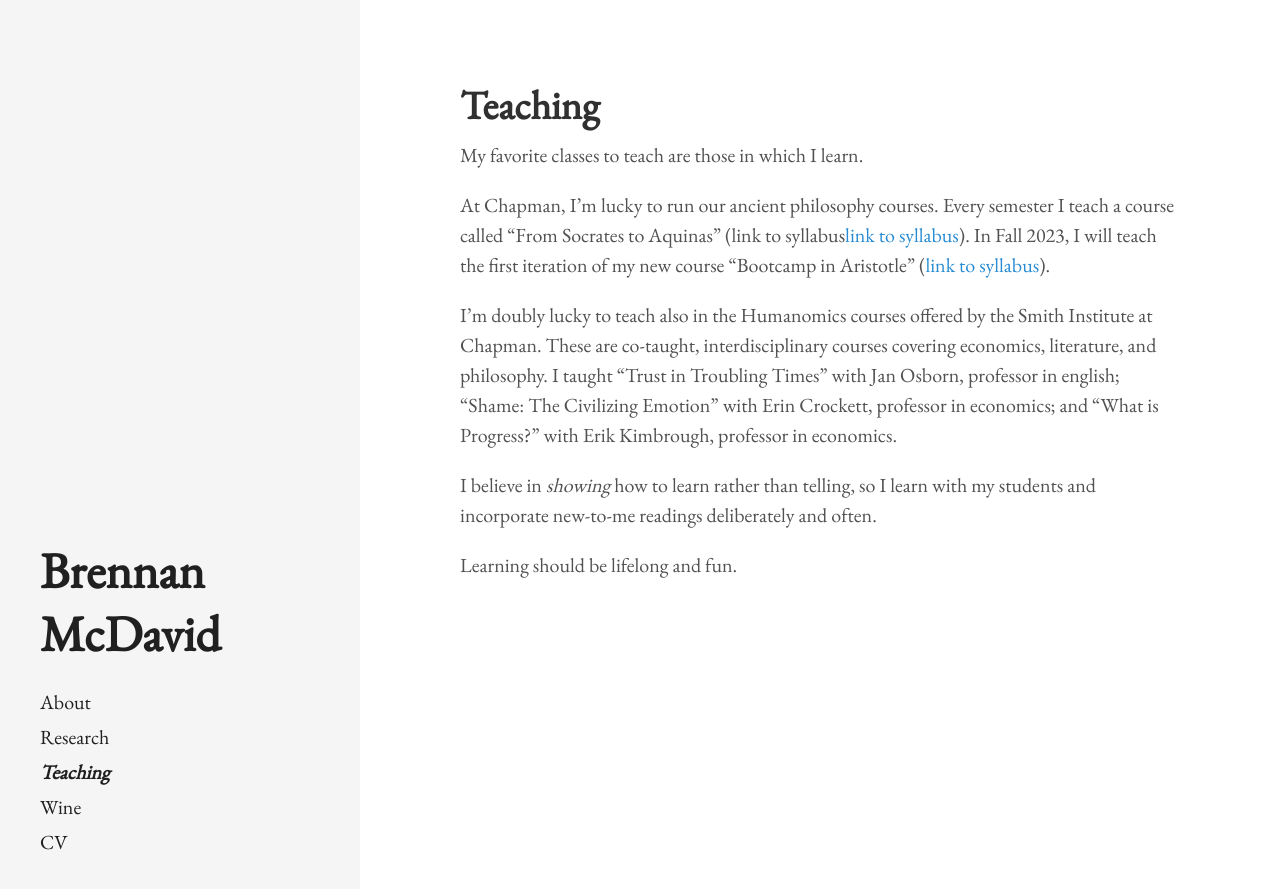
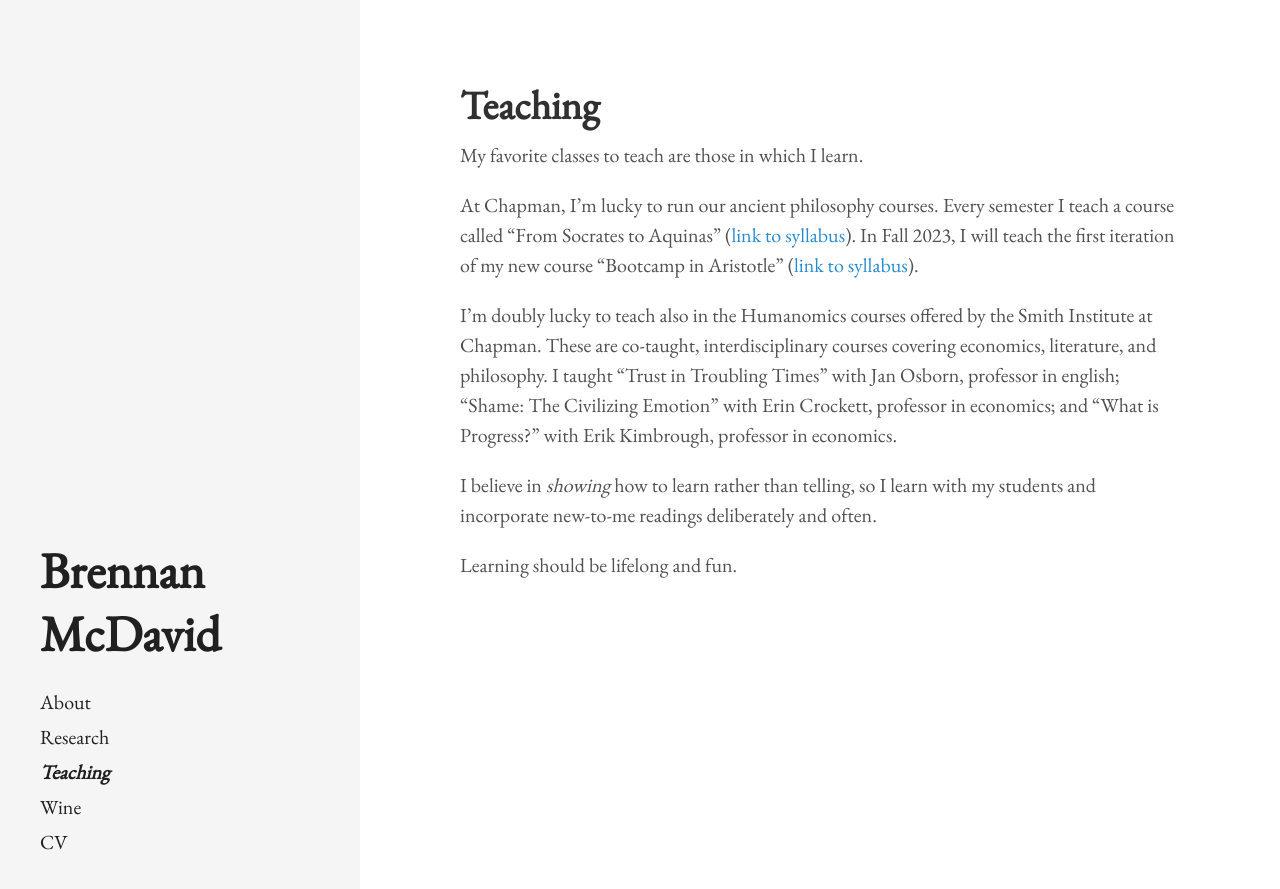
Before and after one commit to bkmcdavid/bkmcdavid.github.io, a Jekyll site: the page built from teaching.md, in a window 1280 px wide. Shown: the top 889 px of the page. Built offline with Jekyll 4.4.1, drawn with Linux system fonts in a browser that asks for light colours.

Commit message:
fixing hyperlink

```diff
--- a/teaching.md
+++ b/teaching.md
@@ -5,7 +5,7 @@ title: Teaching
 
 My favorite classes to teach are those in which I learn.
 
-At Chapman, I'm lucky to run our ancient philosophy courses. Every semester I teach a course called "From Socrates to Aquinas" (link to syllabus<a href="https://bkmcdavid.github.io/pdfs/Syllabus2022F.docx.pdf">link to syllabus</a>). In Fall 2023, I will teach the first iteration of my new course "Bootcamp in Aristotle" (<a href="https://bkmcdavid.github.io/pdfs/Phil360syllabus.pdf">link to syllabus</a>).
+At Chapman, I'm lucky to run our ancient philosophy courses. Every semester I teach a course called "From Socrates to Aquinas" (<a href="https://bkmcdavid.github.io/pdfs/Syllabus2022F.docx.pdf">link to syllabus</a>). In Fall 2023, I will teach the first iteration of my new course "Bootcamp in Aristotle" (<a href="https://bkmcdavid.github.io/pdfs/Phil360syllabus.pdf">link to syllabus</a>).
 
 I'm doubly lucky to teach also in the Humanomics courses offered by the Smith Institute at Chapman. These are co-taught, interdisciplinary courses covering economics, literature, and philosophy. I taught "Trust in Troubling Times" with Jan Osborn, professor in english; "Shame: The Civilizing Emotion" with Erin Crockett, professor in economics; and "What is Progress?" with Erik Kimbrough, professor in economics.
 
```
